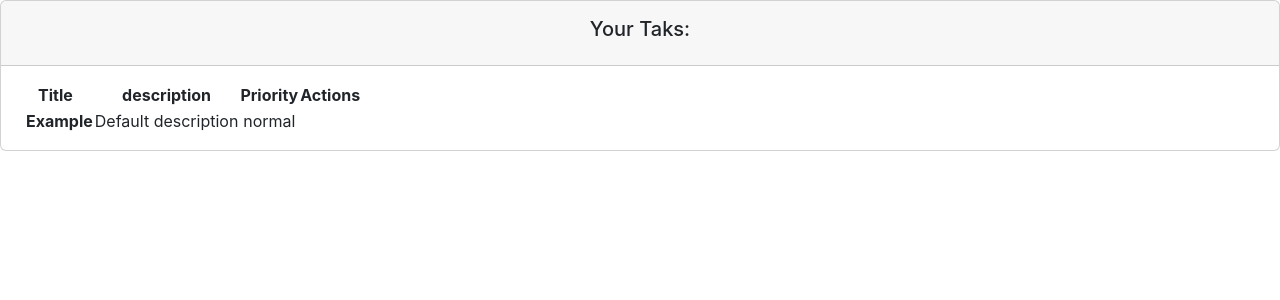
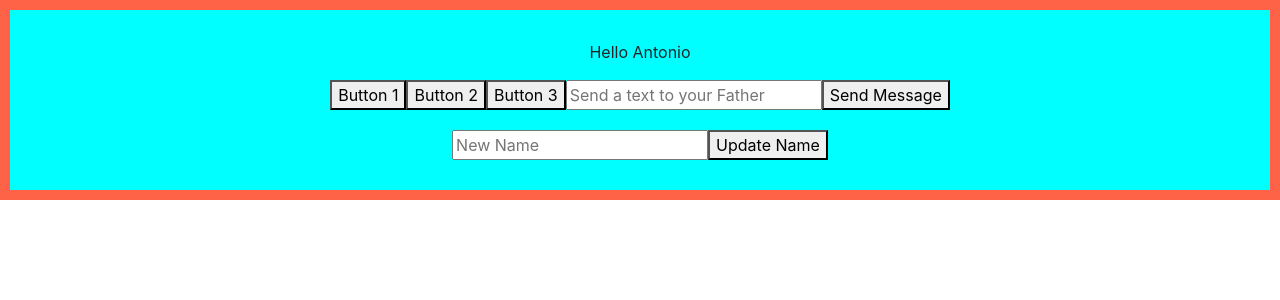
Before and after one commit to antoniopd/React-proyect, a React (Create React App) app: page / in a window 1280 px wide. Shown: the top 300 px of the page. Built offline with nearby package versions, Linux system fonts and the light colour scheme.

Commit message:
Creamos Father y Child

```diff
--- a/package.json
+++ b/package.json
@@ -7,6 +7,8 @@
     "@testing-library/react": "^13.3.0",
     "@testing-library/user-event": "^13.5.0",
     "bootstrap": "^5.2.0",
+    "bootstrap-autocomplete": "^2.3.7",
+    "bootstrap-icons": "^1.9.1",
     "node-sass": "^7.0.1",
     "react": "^18.2.0",
     "react-dom": "^18.2.0",
--- a/src/App.js
+++ b/src/App.js
@@ -1,9 +1,10 @@
-import logo from './logo.svg';
+// import logo from './logo.svg';
 import './App.css';
-import GreetingStyled from './components/pure/greetingStyled';
+// import GreetingStyled from './components/pure/greetingStyled';
 // import Greeting from './components/pure/greeting';
 // import GreetingF from './components/greetingF';
-import TaskListComponent from './components/container/task_list';
+// import TaskListComponent from './components/container/task_list';
+import Father from './components/container/father';
 // import Ejemplo from './hooks/Ejemplo';
 // import Ejemplo2 from './hooks/Ejemplo2';
 // import MiComponenteConContexto from './hooks/Ejemplo3';
@@ -18,7 +19,7 @@
         {/* <Greeting name="Antonio"></Greeting>?<br/> */}
         {/* <GreetingF name={'Antonio'}></GreetingF> */}
         {/* //? Componente de Listado de Tareas */}
-        <TaskListComponent></TaskListComponent>
+        {/* <TaskListComponent></TaskListComponent> */}
         {/* //? Ejemplos de uso de HOOKS */}
         {/* <Ejemplo></Ejemplo> */}
         {/* <Ejemplo2></Ejemplo2> */}
@@ -31,7 +32,8 @@
         </Ejemplo4> */}
         {/* <GreetingStyled name="Antonio"></GreetingStyled> */}
       {/* </header> */}
-
+        {/* Gestión de eventos */}
+        <Father></Father>
     </div>
   );
 }
--- /dev/null
+++ b/src/components/container/father.jsx
@@ -0,0 +1,24 @@
+import React, { useState } from 'react';
+import Child from '../pure/child';
+
+const Father = () => {
+
+    const [name, setName] = useState('Antonio');
+
+    function showMessage (text){
+        alert( `Message received: ${text}`);
+    }
+
+    function updateName (newName){
+        setName(newName)
+    }
+
+
+    return (
+        <div style={{background: 'tomato', padding: '10px'}}>
+            <Child name={name} send={showMessage} update={updateName}></Child>
+        </div>
+    );
+}
+
+export default Father;
--- a/src/components/container/task_list.jsx
+++ b/src/components/container/task_list.jsx
@@ -5,12 +5,18 @@
 
 // Importamos la hoja de estilos de task.scss
 import '../../styles/task.scss';
+import TaskForm from '../pure/forms/taskForm';
 
 const TaskListComponent = () => {
-    const defaultTask = new Task('Example', 'Default description', false, LEVELS.NORMAL);
+
+    const defaultTask1 = new Task('Example1', 'Description1', true, LEVELS.NORMAL);
+    const defaultTask2 = new Task('Example2', 'Description2', false, LEVELS.URGENT);
+    const defaultTask3 = new Task('Example3', 'Description3', false, LEVELS.BLOCKING);
+
+
 
     // Estado del componente
-    const [tasks, setTasks] = useState([defaultTask]);
+    const [tasks, setTasks] = useState([defaultTask1, defaultTask2, defaultTask3]);
     const [loading, setLoading] = useState(true);
 
     // Control del ciclo de vida del componente
@@ -38,7 +44,7 @@
                         </h5>
                     </div>
                     {/* Card Body (content) */}
-                    <div className='card-body' data-mdb-perfect-scrollbar= 'true' style={ {position: 'relative', height: '400'} }>
+                    <div className='card-body' data-mdb-perfect-scrollbar='true' style={{ position: 'relative', height: '400' }}>
                         <table>
                             <thead>
                                 <tr>
@@ -49,12 +55,24 @@
                                 </tr>
                             </thead>
                             <tbody>
-                            {/* TODO: Iterar sobre una lista de tareas */}
-                            <TaskComponent task={defaultTask}></TaskComponent>
+                                { tasks.map((task, index) => {
+                                    return (
+                                        <TaskComponent
+                                            key={index}
+                                            task={task}>
+                                        </TaskComponent>
+                                     )
+                                  }
+                                )}
+
+
+
+                                <TaskComponent task={defaultTask1}></TaskComponent>
                             </tbody>
 
                         </table>
                     </div>
+                    <TaskForm></TaskForm>
                 </div>
 
             </div>
--- /dev/null
+++ b/src/components/pure/child.jsx
@@ -0,0 +1,55 @@
+import React, { useRef } from 'react';
+
+const Child = ({ name, send, update }) => {
+
+    const messageRef = useRef('')
+    const nameRef = useRef('')
+
+    function pressButton() {
+        const text = messageRef.current.value;
+        alert(`Text in Input: ${text}`);
+    }
+
+    function pressButtonParams(text) {
+        alert(`Text: ${text}`);
+    }
+
+    function submitName(e){
+        e.preventDefault();
+        update(nameRef.current.value)
+    }
+
+
+    return (
+        <div style={{background: 'cyan', padding: '30px'}}>
+            <p onMouseOver={() => console.log('On Mouse Over')}>Hello {name}</p>
+            <button onClick={() => console.log('Pressed Button 1')}>
+                Button 1
+            </button>
+            <button onClick={pressButton}>
+                Button 2
+            </button>
+            <button onClick={() => pressButtonParams('Hello')}>
+                Button 3
+            </button>
+            <input
+                placeholder='Send a text to your Father'
+                onFocus={() => console.log('Input Focused')}
+                onChange={(e) => console.log('Input Changed:', e.target.value)}
+                onCopy={() => console.log('Copied Text from Input')}
+                ref = {messageRef}
+            ></input>
+            <button onClick={() => send(messageRef.current.value)}>
+                Send Message
+            </button>
+            <div style={{marginTop: '20px'}}>
+                <form onSubmit={submitName}>
+                    <input ref={nameRef} placeholder='New Name'></input>
+                    <button type='submit'>Update Name</button>
+                </form>
+            </div>
+        </div>
+    );
+}
+
+export default Child;
--- /dev/null
+++ b/src/components/pure/forms/taskForm.jsx
@@ -0,0 +1,11 @@
+import React from 'react';
+
+const TaskForm = () => {
+    return (
+        <form>
+
+        </form>
+    );
+}
+
+export default TaskForm;
--- a/src/components/pure/task.jsx
+++ b/src/components/pure/task.jsx
@@ -4,6 +4,7 @@
 
 // Importamos la hoja de estilos de task
 import '../../styles/task.scss';
+import { LEVELS } from '../../models/levels.enum';
 
 
 const TaskComponent = ({ task }) => {
@@ -15,6 +16,49 @@
         };
     }, [task]);
 
+    /**
+     * Function that returns a Badge
+     * depending on the level of the task
+     */
+    function taskLevelBadge() {
+        switch (task.level) {
+            case LEVELS.NORMAL:
+                return (<h6 className='mb-0'>
+                    <spam className='badge bg-primary'>
+                        {task.level}
+                    </spam>
+                </h6>)
+                case LEVELS.URGENT:
+                    return (<h6 className='mb-0'>
+                        <spam className='badge bg-warning'>
+                            {task.level}
+                        </spam>
+                    </h6>)
+                    case LEVELS.BLOCKING:
+                        return (<h6 className='mb-0'>
+                            <spam className='badge bg-danger'>
+                                {task.level}
+                            </spam>
+                        </h6>)
+            default:
+                break;
+        }
+    }
+
+    /**
+     *
+     * @returns Function that returns icon depending on completing of the task
+     */
+    function taskCompletedIcon(){
+        if(task.completed){
+            return (<i className='bi-toggle-on' style={{ color: 'green' }}></i>)
+        }else{
+          return (<i className='bi-toggle-off' style={{ color: 'grey' }}></i>)
+        }
+    }
+
+
+
     return (
         <tr className='fw-normal'>
             <th>
@@ -24,30 +68,17 @@
                 <spam>{task.description}</spam>
             </td>
             <td className='align-middle'>
-                {/* TODO: Sustituir por un badge */}
-                <spam>{task.level}</spam>
+            {/* Execution of function to return badge element */}
+                {taskLevelBadge()}
             </td>
             <td className='align-middle'>
-                {/* TODO: Sustituir por Iconos */}
-                <spam>{task.completed}</spam>
+            {/* Execution of function to return icon depending on completing */}
+              {taskCompletedIcon()}
+                <i className='bi-trash' style={{ color: 'tomato' }}></i>
             </td>
 
         </tr>
 
-        // <div>
-        //     <h2 className='task-name'>
-        //        Nombre: { task.name }
-        //     </h2>
-        //     <h3>
-        //         Descripción: { task.description }
-        //     </h3>
-        //     <h4>
-        //         Level: { task.level }
-        //     </h4>
-        //     <h5>
-        //         This task is: { task.completed ? 'COMPLETED':'PENDING' }
-        //     </h5>
-        // </div>
     );
 };
 
--- a/src/index.js
+++ b/src/index.js
@@ -3,6 +3,7 @@
 
 // Añadimos Bootstrap a nuestro proyecto
 import 'bootstrap/dist/css/bootstrap.css';
+import 'bootstrap-icons/font/bootstrap-icons.css';
 // ! Los estilos propios, deben ir debajo del bootstrap para que no los pise.
 import './index.css';
 
```
Also changed, not shown: 1 other file (tests, documents, lock files or other folders). Lines whose indentation alone changed are shown as unchanged.
